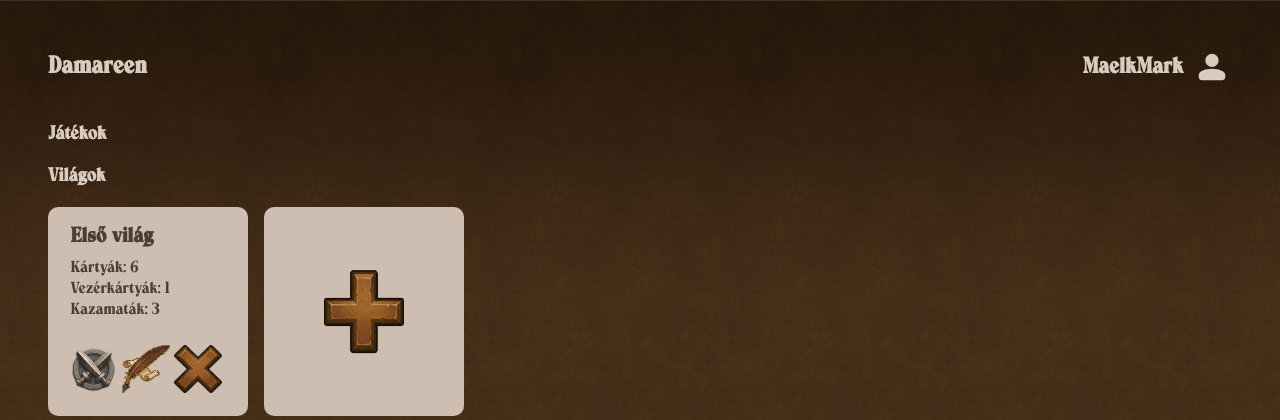
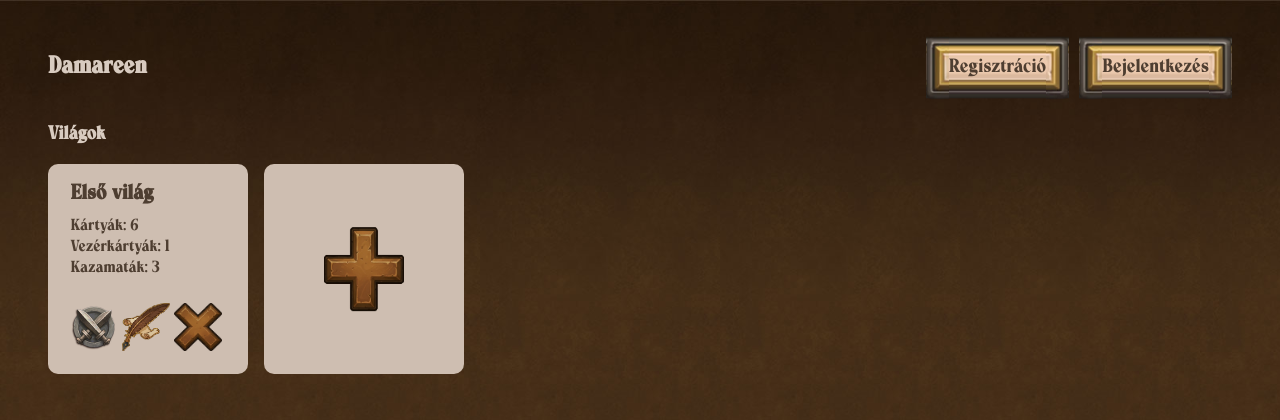
Before and after one commit to Raketa10/dusza-web-verseny-2025, a PHP site: page /index.html in a window 1280 px wide. Shown: the top 420 px of the page. Run offline with PHP 8.4, Linux system fonts and the light colour scheme.

Commit message:
Improved account menu style, swapped the login and register buttons

```diff
--- a/index.html
+++ b/index.html
@@ -8,20 +8,20 @@
     <title>Damareen</title>
     <script src="sortable.min.js"></script>
 </head>
-<body data-logged-in="true">
+<body data-logged-in="false">
     <div class="screen-container" data-screen="home">
         <div class="screen screen--home">
             <nav>
                 <h1 class="game-logo">Damareen</h1>
-                <div class="account-section" data-logged-in="true">
+                <div class="account-section">
                     <div class="account-section-content account-logged-out">
+                        <button class="button login-button--register">Regisztráció</button>
                         <button class="button login-button--login">Bejelentkezés</button>
-                        <button class="button login-button--register">Regisztráció</button>
                     </div>
                     <div class="account-section-content account-logged-in">
                         <div class="account-menu-open">
                             <div class="account-username">MaelkMark</div>
-                            <svg class="svgbutton" xmlns="http://www.w3.org/2000/svg" viewBox="0 -960 960 960" fill="#000000"><path d="M480-480q-66 0-113-47t-47-113q0-66 47-113t113-47q66 0 113 47t47 113q0 66-47 113t-113 47ZM160-240v-32q0-34 17.5-62.5T224-378q62-31 126-46.5T480-440q66 0 130 15.5T736-378q29 15 46.5 43.5T800-272v32q0 33-23.5 56.5T720-160H240q-33 0-56.5-23.5T160-240Z"/></svg>
+                            <svg xmlns="http://www.w3.org/2000/svg" viewBox="0 -960 960 960" fill="#000000"><path d="M480-480q-66 0-113-47t-47-113q0-66 47-113t113-47q66 0 113 47t47 113q0 66-47 113t-113 47ZM160-240v-32q0-34 17.5-62.5T224-378q62-31 126-46.5T480-440q66 0 130 15.5T736-378q29 15 46.5 43.5T800-272v32q0 33-23.5 56.5T720-160H240q-33 0-56.5-23.5T160-240Z"/></svg>
                             <input type="checkbox" id="account-menu-opened">
                         </div>
                         <div class="account-menu">
--- a/index.php
+++ b/index.php
@@ -14,15 +14,15 @@
         <div class="screen screen--home">
             <nav>
                 <h1 class="game-logo">Damareen</h1>
-                <div class="account-section" data-logged-in=<?php if (isset($_SESSION["user_id"])){echo "true";}else{echo "false";} ?>>
+                <div class="account-section">
                     <div class="account-section-content account-logged-out">
+                        <button class="button login-button--register">Regisztráció</button>
                         <button class="button login-button--login">Bejelentkezés</button>
-                        <button class="button login-button--register">Regisztráció</button>
                     </div>
                     <div class="account-section-content account-logged-in">
                         <div class="account-menu-open">
                             <div class="account-username"><?php echo $_SESSION["username"]; ?></div>
-                            <svg class="svgbutton" xmlns="http://www.w3.org/2000/svg" viewBox="0 -960 960 960" fill="#000000"><path d="M480-480q-66 0-113-47t-47-113q0-66 47-113t113-47q66 0 113 47t47 113q0 66-47 113t-113 47ZM160-240v-32q0-34 17.5-62.5T224-378q62-31 126-46.5T480-440q66 0 130 15.5T736-378q29 15 46.5 43.5T800-272v32q0 33-23.5 56.5T720-160H240q-33 0-56.5-23.5T160-240Z"/></svg>
+                            <svg xmlns="http://www.w3.org/2000/svg" viewBox="0 -960 960 960" fill="#000000"><path d="M480-480q-66 0-113-47t-47-113q0-66 47-113t113-47q66 0 113 47t47 113q0 66-47 113t-113 47ZM160-240v-32q0-34 17.5-62.5T224-378q62-31 126-46.5T480-440q66 0 130 15.5T736-378q29 15 46.5 43.5T800-272v32q0 33-23.5 56.5T720-160H240q-33 0-56.5-23.5T160-240Z"/></svg>
                             <input type="checkbox" id="account-menu-opened">
                         </div>
                         <div class="account-menu">
--- a/style.css
+++ b/style.css
@@ -288,17 +288,17 @@ dialog.dialog {
 
 }
 
+body[data-logged-in="false"] .account-section .account-logged-in,
+body[data-logged-in="true"] .account-section .account-logged-out
+{
+    display: none;
+}
+
 .account-section {
-    &[data-logged-in="false"] .account-logged-in,
-    &[data-logged-in="true"] .account-logged-out
-    {
-        display: none;
-    }
-
     .account-section-content {
         display: flex;
         align-items: center;
-        gap: 8px;
+        gap: 10px;
         position: relative;
     }
 
@@ -324,6 +324,7 @@ dialog.dialog {
             fill: var(--clr-text);
             width: 2.5rem;
             height: 2.5rem;
+            pointer-events: none;
         }
 
         input[type="checkbox"] {
```
